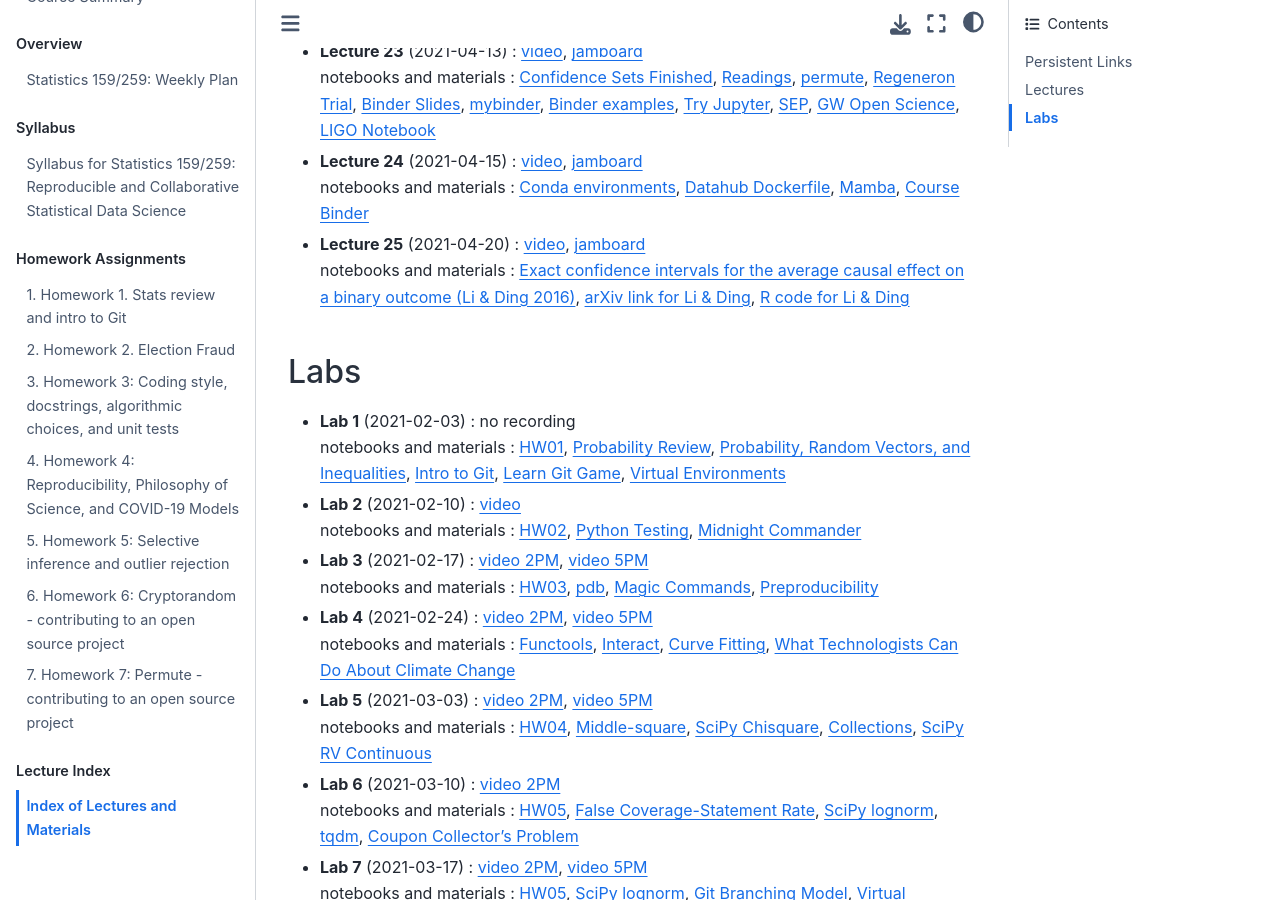
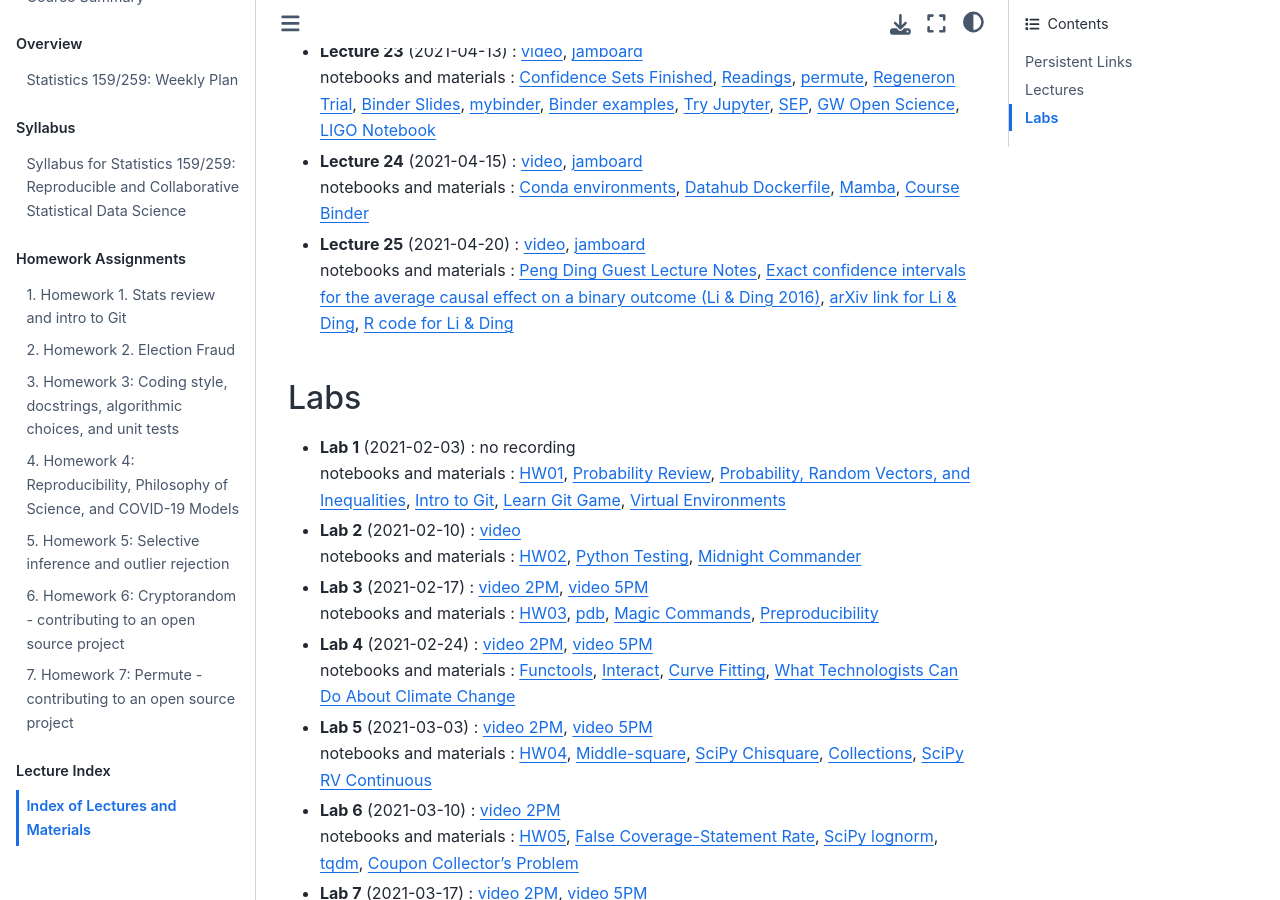
Before and after one commit to UCB-stat-159-s21/site, a Jupyter Book: the page built from Index/index.md, in a window 1280 px wide and 900 px high, scrolled down 1973 px. Built offline with Jupyter Book 1.0.4 settings and Sphinx 7.4.7 and the Sphinx Book theme 1.1.4, drawn with Linux system fonts in a browser that asks for light colours; pages that are not in the unit, such as notebooks, are missing from menus.

Commit message:
Adding Peng's lecture notes to materials for Lecture25.

```diff
--- a/Index/index.md
+++ b/Index/index.md
@@ -57,7 +57,7 @@ notebooks and materials : [Confidence Sets Finished](https://ucb-stat-159-s21.gi
 - **Lecture 24** (2021-04-15) : [video](https://drive.google.com/file/d/1VR32FOVwsjlGkw6KTFSM1rzbDPBV1sRk/view?usp=sharing), [jamboard](https://jamboard.google.com/d/1h9AEODcqDkufXoqUPGD0mzz4ECYWvX6tvdDOLL3QmD0/edit?usp=sharing)
 notebooks and materials : [Conda environments](https://conda.io/projects/conda/en/latest/user-guide/tasks/manage-environments.html#creating-an-environment-from-an-environment-yml-file), [Datahub Dockerfile](https://github.com/berkeley-dsep-infra/datahub/blob/staging/deployments/stat159/image/Dockerfile), [Mamba](https://github.com/mamba-org/mamba), [Course Binder](https://mybinder.org/v2/gh/UCB-stat-159-s21/site/HEAD?filepath=lab/tree/Notes%2Findex.ipynb)
 - **Lecture 25** (2021-04-20) : [video](https://drive.google.com/file/d/1N8VJD07XH8P_3oGZjjiok4artazpehaI/view?usp=sharing), [jamboard](https://jamboard.google.com/d/1o2xDICsiUl_uAvAstfIvGHMEnMRW_3JdJBvjh8TqcT8/edit?usp=sharing)
-notebooks and materials : [Exact confidence intervals for the average causal effect on a binary outcome (Li & Ding 2016)](https://onlinelibrary.wiley.com/doi/abs/10.1002/sim.6764), [arXiv link for Li & Ding](https://arxiv.org/abs/1509.07138
+notebooks and materials : [Peng Ding Guest Lecture Notes](https://drive.google.com/file/d/1K5xoLj0_LdYUqzCFYr1MQ_eJNryG8VGq/view?usp=sharing), [Exact confidence intervals for the average causal effect on a binary outcome (Li & Ding 2016)](https://onlinelibrary.wiley.com/doi/abs/10.1002/sim.6764), [arXiv link for Li & Ding](https://arxiv.org/abs/1509.07138
 ), [R code for Li & Ding](https://onlinelibrary.wiley.com/action/downloadSupplement?doi=10.1002%2Fsim.6764&file=sim6764-sup-0002-Supplementary.R)
 
 
```
